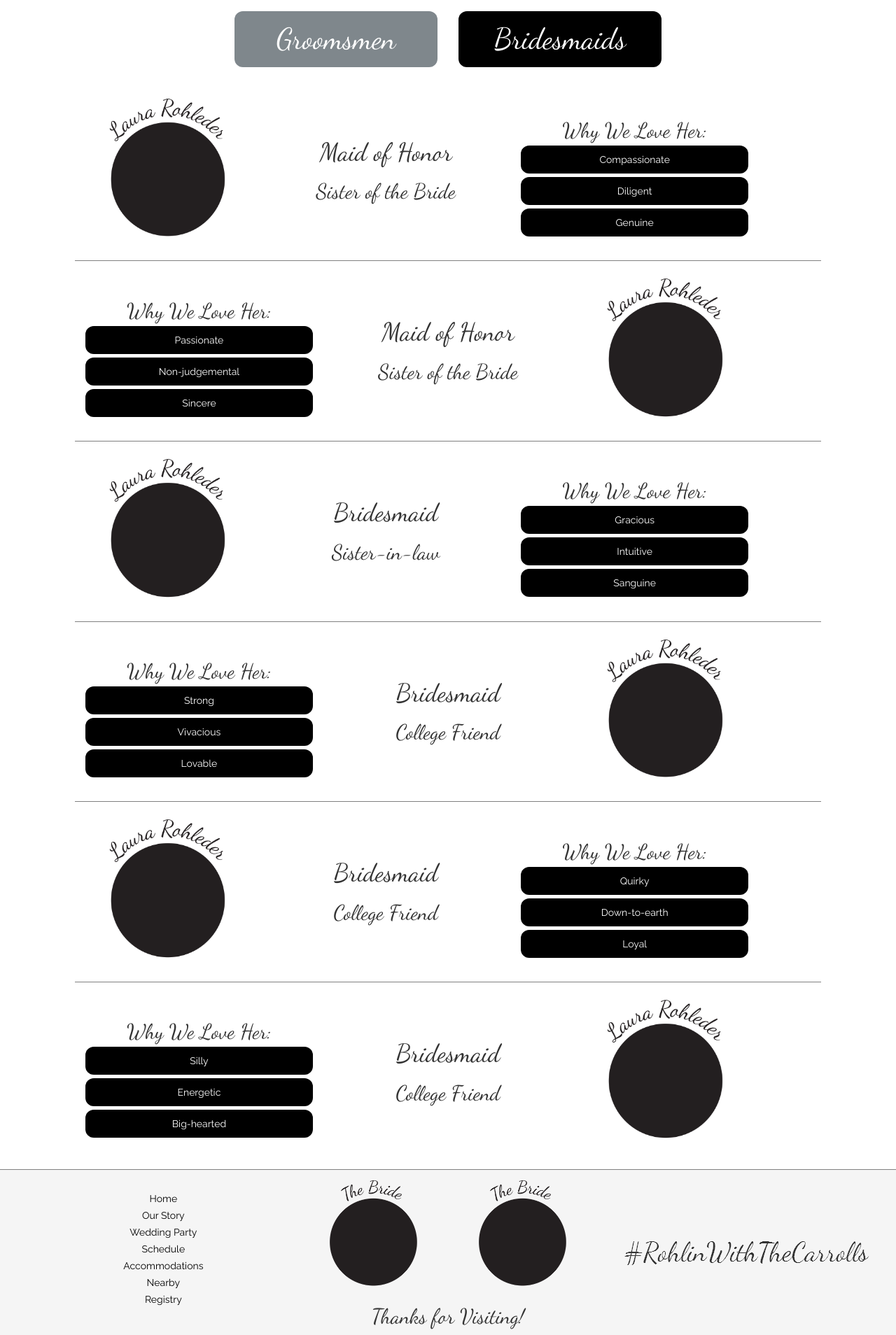
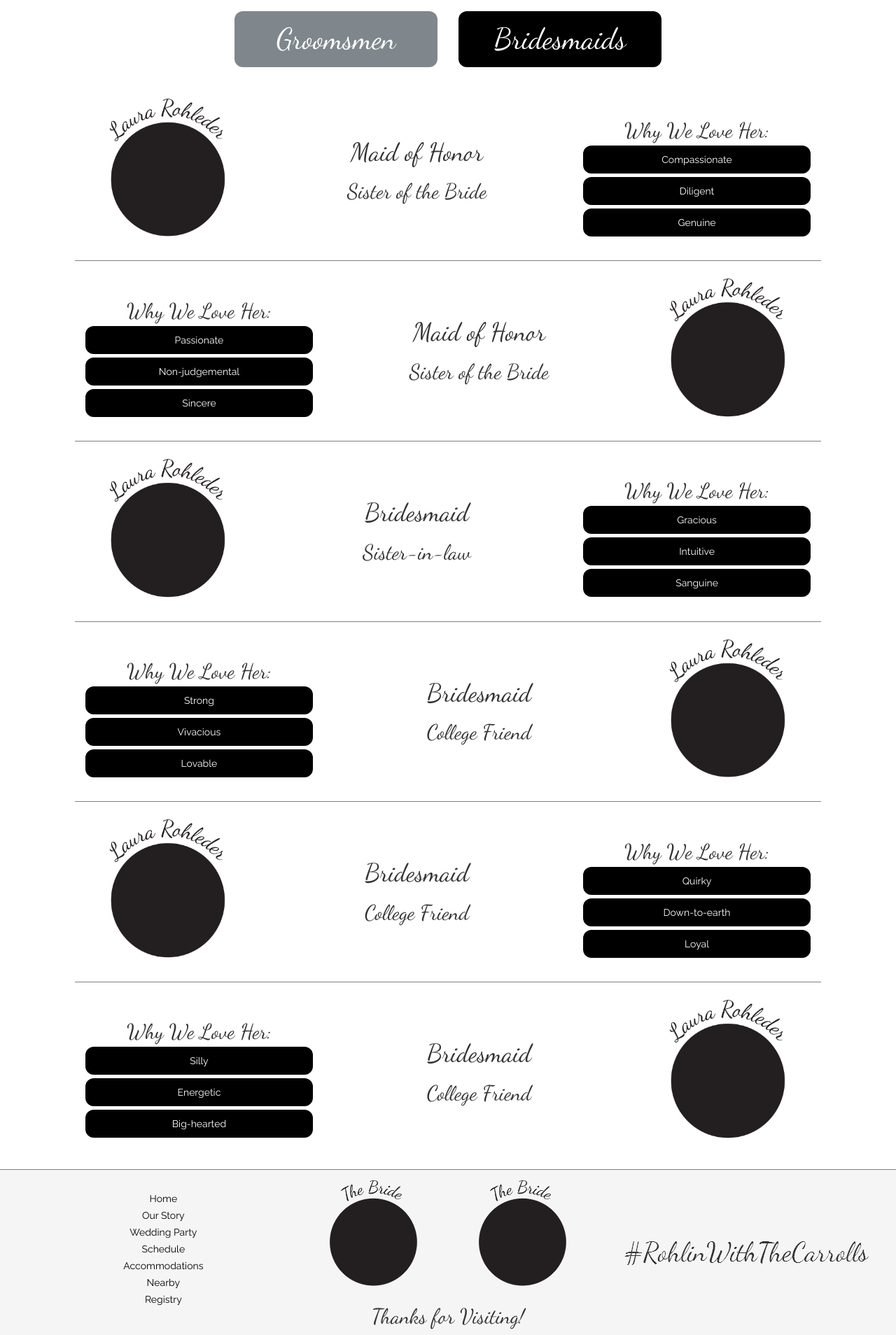
Before and after one commit to johntcarroll/wedding, a PHP site: page /party/ in a window 1280 px wide. Shown: the part 594-2502 px from the top of the page at 70% size. Run offline with PHP 8.4, Linux system fonts and the light colour scheme.

Commit message:
small bug fixes

```diff
--- a/css/style.css
+++ b/css/style.css
@@ -480,6 +480,6 @@ a.overlay-link.before:hover:before,a.overlay-link.after:hover:after{
 }
 
 .accomm-img{
-    max-width: 300px;
-    height: auto;
+    max-width: auto;
+    max-height: 300px;
 }
--- a/party/index.php
+++ b/party/index.php
@@ -30,16 +30,16 @@ include "groomsmen.php";
     $count = 1;
     foreach($bridesmaids as $bridesmaid){
         if($count % 2 != 0){
-            echo "<div class='col-xs-12 col-sm-10 col-sm-offset-1 col-md-10 col-md-offset-1 col-lg-10 col-lg-offset-1 pad-top-20 " . ($count == count($bridesmaids) ? '' : 'party-row') . "'>
+            echo "<div class='col-xs-12 col-sm-10 col-sm-offset-1 pad-top-20 " . ($count == count($bridesmaids) ? '' : 'party-row') . "'>
                     <div class='row'>
                         <div class='col-xs-12 col-sm-3 vcenter'>
-                            <img class='img img-responsive' src='" . $bridesmaid['img'] . "' />
+                            <img class='img img-responsive accomm-img img-center' src='" . $bridesmaid['img'] . "' />
                         </div><!--
-                     --><div class='col-xs-12 col-sm-4 vcenter text-center'>
+                     --><div class='col-xs-12 col-sm-9 col-md-5 vcenter text-center'>
                             <h1>" . $bridesmaid['title'] . "</h1><br/><br/>
                             <h2>" . $bridesmaid['relation'] . "</h2><br/><br/>
                         </div><!--
-                     --><div class='col-xs-4 vcenter hidden-xs'>
+                     --><div class='col-xs-4 vcenter hidden-xs hidden-sm'>
                             <div class='row'>
                                 <div class='col-xs-12 text-center'>
                                     <h2>Why We Love Her:</h2><br/>
@@ -54,9 +54,9 @@ include "groomsmen.php";
                     </div>
                 </div> ";
         }else{
-            echo "<div class='col-xs-12 col-sm-10 col-sm-offset-1 col-md-10 col-md-offset-1 col-lg-10 col-lg-offset-1 pad-top-20 " . ($count == count($bridesmaids) ? '' : 'party-row') . "'>
+            echo "<div class='col-xs-12 col-sm-10 col-sm-offset-1 pad-top-20 " . ($count == count($bridesmaids) ? '' : 'party-row') . "'>
                     <div class='row'>
-                        <div class='col-xs-4 vcenter hidden-xs'>
+                        <div class='col-xs-4 vcenter hidden-xs hidden-sm'>
                             <div class='row'>
                                 <div class='col-xs-12 text-center'>
                                     <h2>Why We Love Her:</h2><br/>
@@ -68,14 +68,14 @@ include "groomsmen.php";
                                 }
                             echo "</div>
                         </div><!--
-                     --><div class=' hidden-xs col-sm-4 vcenter text-center'>
+                     --><div class='hidden-xs col-sm-8 col-md-5 vcenter text-center'>
                             <h1>" . $bridesmaid['title'] . "</h1><br/><br/>
                             <h2>" . $bridesmaid['relation'] . "</h2><br/><br/>
                         </div><!--
                      --><div class='col-xs-12 col-sm-3 vcenter'>
-                            <img class='img img-responsive' src='" . $bridesmaid['img'] . "' />
+                            <img class='img img-responsive accomm-img img-center' src='" . $bridesmaid['img'] . "' />
                         </div><!--
-                     --><div class='visible-xs col-sm-4 vcenter text-center'>
+                     --><div class='visible-xs col-xs-12 vcenter text-center'>
                             <h1>" . $bridesmaid['title'] . "</h1><br/><br/>
                             <h2>" . $bridesmaid['relation'] . "</h2><br/><br/>
                         </div>
@@ -92,16 +92,16 @@ include "groomsmen.php";
     $count = 1;
     foreach($groomsmen as $groomsman){
         if($count % 2 != 0){
-            echo "<div class='col-xs-12 col-sm-10 col-sm-offset-1 col-md-10 col-md-offset-1 col-lg-10 col-lg-offset-1 pad-top-20 " . ($count == count($groomsmen) ? '' : 'party-row') . "'>
+            echo "<div class='col-xs-12 col-sm-10 col-sm-offset-1 pad-top-20 " . ($count == count($groomsmen) ? '' : 'party-row') . "'>
                     <div class='row'>
                         <div class='col-xs-12 col-sm-3 vcenter'>
-                            <img class='img img-responsive' src='" . $groomsman['img'] . "' />
+                            <img class='img img-responsive accomm-img img-center' src='" . $groomsman['img'] . "' />
                         </div><!--
-                     --><div class='col-xs-12 col-sm-4 vcenter text-center'>
+                     --><div class='col-xs-12 col-sm-9 col-md-5 vcenter text-center'>
                             <h1>" . $groomsman['title'] . "</h1><br/><br/>
                             <h2>" . $groomsman['relation'] . "</h2><br/><br/>
                         </div><!--
-                     --><div class='col-xs-4 vcenter hidden-xs'>
+                     --><div class='col-xs-4 vcenter hidden-xs hidden-sm'>
                             <div class='row'>
                                 <div class='col-xs-12 text-center'>
                                     <h2>Why We Love Him:</h2><br/>
@@ -116,9 +116,9 @@ include "groomsmen.php";
                     </div>
                 </div> ";
         }else{
-            echo "<div class='col-xs-12 col-sm-10 col-sm-offset-1 col-md-10 col-md-offset-1 col-lg-10 col-lg-offset-1 pad-top-20 " . ($count == count($groomsmen) ? '' : 'party-row') . "'>
+            echo "<div class='col-xs-12 col-sm-10 col-sm-offset-1 pad-top-20 " . ($count == count($groomsmen) ? '' : 'party-row') . "'>
                     <div class='row'>
-                        <div class='col-xs-4 vcenter hidden-xs'>
+                        <div class='col-xs-4 vcenter hidden-xs hidden-sm'>
                             <div class='row'>
                                 <div class='col-xs-12 text-center'>
                                     <h2>Why We Love Him:</h2><br/>
@@ -130,14 +130,14 @@ include "groomsmen.php";
                                 }
                             echo "</div>
                         </div><!--
-                     --><div class=' hidden-xs col-sm-4 vcenter text-center'>
+                     --><div class='hidden-xs col-sm-8 col-md-5 vcenter text-center'>
                             <h1>" . $groomsman['title'] . "</h1><br/><br/>
                             <h2>" . $groomsman['relation'] . "</h2><br/><br/>
                         </div><!--
                      --><div class='col-xs-12 col-sm-3 vcenter'>
-                            <img class='img img-responsive' src='" . $groomsman['img'] . "' />
+                            <img class='img img-responsive accomm-img img-center' src='" . $groomsman['img'] . "' />
                         </div><!--
-                     --><div class='visible-xs col-sm-4 vcenter text-center'>
+                     --><div class='visible-xs col-xs-12 vcenter text-center'>
                             <h1>" . $groomsman['title'] . "</h1><br/><br/>
                             <h2>" . $groomsman['relation'] . "</h2><br/><br/>
                         </div>
```
